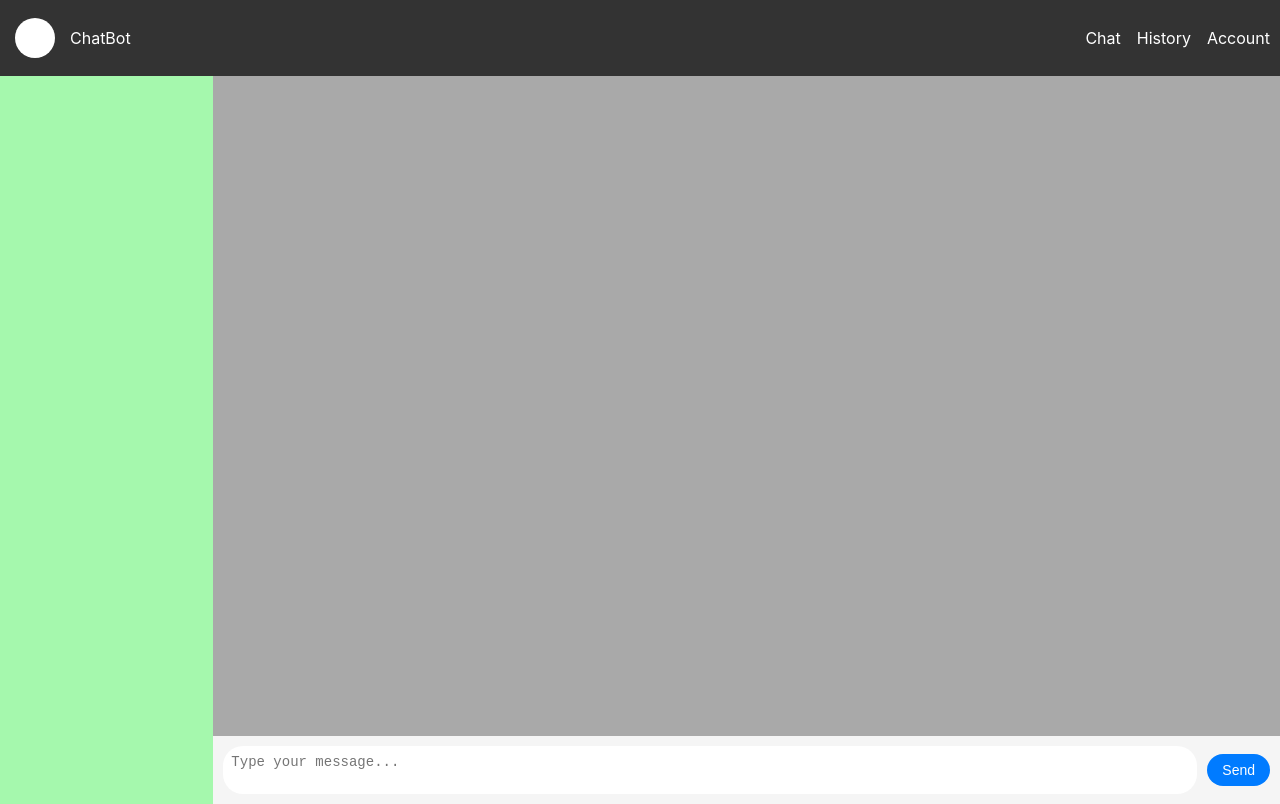
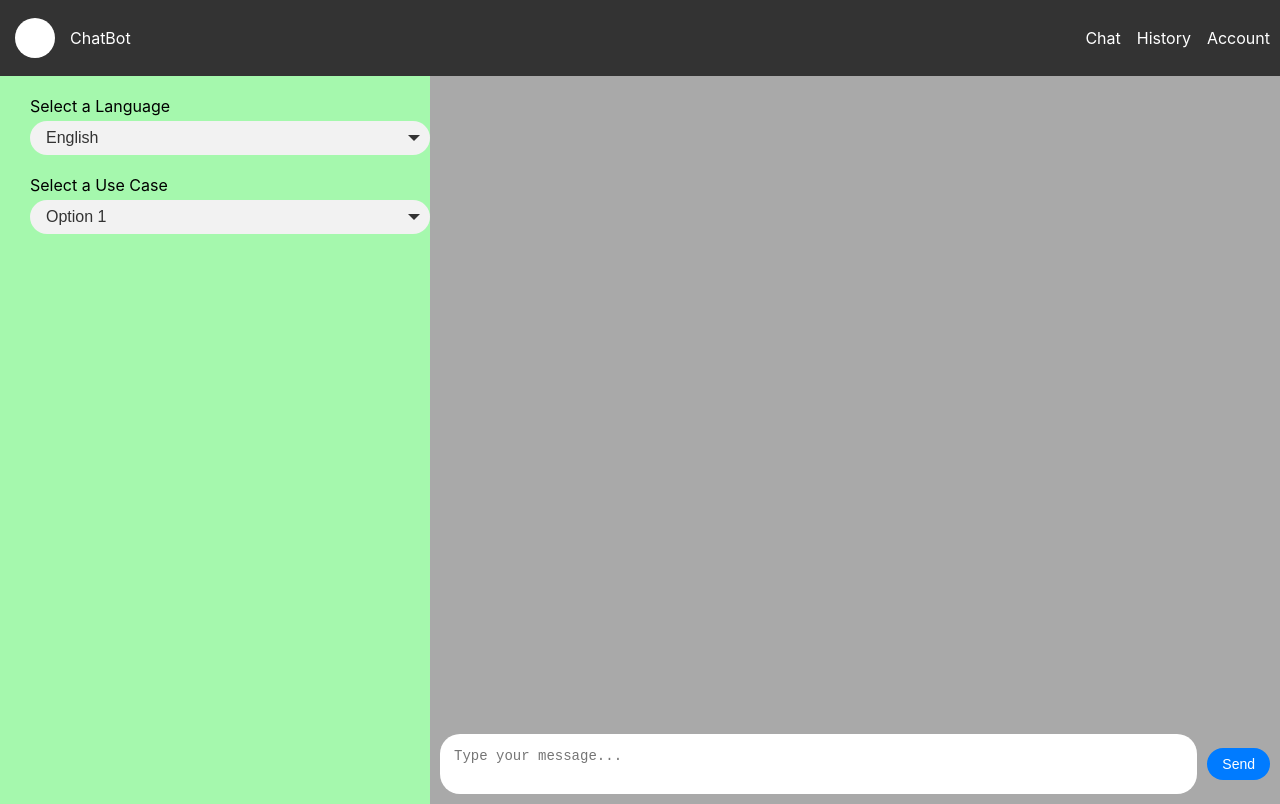
Before and after one commit to jesterccs/ChatBot, a React (Create React App) app: page / in a window 1280 px wide. Built offline with nearby package versions, Linux system fonts and the light colour scheme.

Commit message:
added language selection and use case selection

```diff
--- a/src/App.tsx
+++ b/src/App.tsx
@@ -2,7 +2,7 @@ import React from 'react';
 import ChatBot from './pages/Chatbot'
 import {Route, Routes} from "react-router-dom";
 import Chatbot from "./pages/Chatbot";
-import NavBar from "./NavBar";
+import NavBar from "./Components/NavBar";
 import History from "./pages/History";
 import Account from "./pages/Account";
 
@@ -14,7 +14,7 @@ function App() {
         <div className="container">
           <Routes>
             <Route path="/" element={<Chatbot/>}/>
-            <Route path="/history" element={<History/>}/>
+            <Route path="/home/history" element={<History/>}/>
             <Route path="/account" element={<Account/>}/>
           </Routes>
         </div>
--- a/src/NavBar.tsx
+++ b/src/Components/NavBar.tsx
@@ -1,5 +1,5 @@
 import React from "react";
-import "./navbar.css"
+import "../navbar.css"
 import {Link, useMatch, useResolvedPath} from "react-router-dom";
 
 function NavBar() {
--- a/src/pages/Chatbot.tsx
+++ b/src/pages/Chatbot.tsx
@@ -12,6 +12,16 @@ const Chatbot: React.FC = () => {
     const [inputValue, setInputValue] = useState("");
     const messagesEndRef = useRef<HTMLDivElement>(null);
     const inputRef = useRef<HTMLTextAreaElement>(null);
+
+    const [useCaseIsOpen, setUseCaseIsOpen] = useState(false);
+    const [useCaseSelectedOption, setUseCaseSelectedOption] = useState('');
+    const [languageIsOpen, setLanguageIsOpen] = useState(false)
+    const [languageSelectedOption, setLanguageSelectedOption] = useState('')
+
+
+    const useCaseOptions = ['Option 1', 'Option 2', 'Option 3'];
+    const languageOptions = ['English', 'Sinhala', 'Tamil']
+
 
     useEffect(() => {
         // Scroll to the bottom of the chat window whenever new messages are added
@@ -62,11 +72,69 @@ const Chatbot: React.FC = () => {
         }
     };
 
+
+    const useCaseToggleMenu = () => {
+        setUseCaseIsOpen(!useCaseIsOpen);
+    };
+
+    const handleOptionClickUseCase = (option: any) => {
+        setUseCaseSelectedOption(option);
+        setUseCaseIsOpen(false);
+    };
+
+    const languageToggleMenu = () => {
+        setLanguageIsOpen(!languageIsOpen)
+    }
+
+    const handleOptionsClickLanguage = (language: any) => {
+        setLanguageSelectedOption(language)
+        setLanguageIsOpen(false)
+    }
+
     return (
         <div className="container">
             <div className="chatbot-container">
                 {/*Features*/}
-                <div className="feature-container"></div>
+                <div className="feature-container">
+
+                    <div className="language-dropdown-container">
+                        <label className="language-dropdown-label">Select a Language</label>
+                        <div className="language-dropdown">
+                            <button className="language-dropdown-toggle" onClick={languageToggleMenu}>
+                                {languageSelectedOption ? languageSelectedOption : languageOptions[0]}
+                            </button>
+                            {languageIsOpen && (
+                                <ul className="language-dropdown-menu">
+                                    {languageOptions.map((language, index) => (
+                                        <li key={index} onClick={() => handleOptionsClickLanguage(language)}>
+                                            {language}
+                                        </li>
+                                    ))}
+                                </ul>
+                            )}
+                        </div>
+                    </div>
+
+                    <div className="useCase-dropdown-container">
+                        <label className="useCase-dropdown-label">Select a Use Case</label>
+                        <div className="useCase-dropdown">
+                            <button className="useCase-dropdown-toggle" onClick={useCaseToggleMenu}>
+                                {useCaseSelectedOption ? useCaseSelectedOption : useCaseOptions[0]}
+                            </button>
+                            {useCaseIsOpen && (
+                                <ul className="useCase-dropdown-menu">
+                                    {useCaseOptions.map((option, index) => (
+                                        <li key={index} onClick={() => handleOptionClickUseCase(option)}>
+                                            {option}
+                                        </li>
+                                    ))}
+                                </ul>
+                            )}
+                        </div>
+                    </div>
+
+
+                </div>
 
                 {/*Message container*/}
                 <div className="message-container">
@@ -75,14 +143,14 @@ const Chatbot: React.FC = () => {
                             <React.Fragment key={message.id}>
                                 <div
                                     className={`message ${message.sender === "user" ? "user" : "chatbot"}`}
-                                    style={{ whiteSpace: "pre-wrap" }}
+                                    style={{whiteSpace: "pre-wrap"}}
                                 >
                                     {message.content}
                                 </div>
                                 <div>response</div>
                             </React.Fragment>
                         ))}
-                        <div ref={messagesEndRef} />
+                        <div ref={messagesEndRef}/>
                     </div>
 
 
--- a/src/styles/ChatBot.css
+++ b/src/styles/ChatBot.css
@@ -10,8 +10,10 @@
 }
 
 .feature-container {
-    flex: 1;
+    flex: 2;
     background-color: #a5f8ad;
+    /*display: flex;*/
+    justify-content: center;
 }
 
 .message-container {
@@ -51,7 +53,7 @@
     display: flex;
     align-items: flex-end;
     padding: 10px;
-    background-color: #f5f5f5;
+    background-color: darkgray;
 }
 
 .input-container {
@@ -65,7 +67,7 @@
     min-height: 30px;
     max-height: 200px;
     resize: none;
-    padding: 8px;
+    padding: 14px;
     border: none;
     border-radius: 20px;
     margin-right: 10px;
@@ -98,3 +100,126 @@
     font-size: 14px;
     cursor: pointer;
 }
+
+
+
+.useCase-dropdown-container {
+    margin: 20px 0 0 30px;
+}
+
+.useCase-dropdown {
+    /*margin-left: 100px;*/
+    margin-top: 5px;
+    position: relative;
+    display: inline-block;
+}
+
+.useCase-dropdown-toggle {
+    background-color: #f2f2f2;
+    color: #333;
+    border: none;
+    padding: 8px 16px;
+    font-size: 16px;
+    cursor: pointer;
+    width: 50vh;
+    border-radius: 20px;
+    position: relative;
+    text-align: left;
+}
+
+.useCase-dropdown-toggle::after {
+    content: '';
+    position: absolute;
+    top: 50%;
+    right: 10px;
+    transform: translateY(-50%);
+    border-style: solid;
+    border-width: 6px 6px 0 6px;
+    border-color: #333 transparent transparent transparent;
+}
+
+.useCase-dropdown-menu {
+    position: absolute;
+    top: 100%;
+    left: 0;
+    background-color: #f9f9f9;
+    padding: 8px 0;
+    list-style: none;
+    margin: 0;
+    width: 150px;
+    border: 1px solid #ccc;
+    border-radius: 4px;
+    box-shadow: 0 2px 5px rgba(0, 0, 0, 0.15);
+}
+
+.useCase-dropdown-menu li {
+    padding: 8px 16px;
+    cursor: pointer;
+}
+
+.useCase-dropdown-menu li:hover {
+    background-color: #e2e2e2;
+}
+
+
+
+
+.language-dropdown-container {
+    margin: 20px 0 0 30px;
+    position: relative;
+    z-index: 2;
+}
+
+.language-dropdown {
+    /*margin-left: 100px;*/
+    margin-top: 5px;
+    position: relative;
+    display: inline-block;
+}
+
+.language-dropdown-toggle {
+    background-color: #f2f2f2;
+    color: #333;
+    border: none;
+    padding: 8px 16px;
+    font-size: 16px;
+    cursor: pointer;
+    width: 50vh;
+    border-radius: 20px;
+    position: relative;
+    text-align: left;
+}
+
+.language-dropdown-toggle::after {
+    content: '';
+    position: absolute;
+    top: 50%;
+    right: 10px;
+    transform: translateY(-50%);
+    border-style: solid;
+    border-width: 6px 6px 0 6px;
+    border-color: #333 transparent transparent transparent;
+}
+
+.language-dropdown-menu {
+    position: absolute;
+    top: 100%;
+    left: 0;
+    background-color: #f9f9f9;
+    padding: 8px 0;
+    list-style: none;
+    margin: 0;
+    width: 150px;
+    border: 1px solid #ccc;
+    border-radius: 4px;
+    box-shadow: 0 2px 5px rgba(0, 0, 0, 0.15);
+}
+
+.language-dropdown-menu li {
+    padding: 8px 16px;
+    cursor: pointer;
+}
+
+.language-dropdown-menu li:hover {
+    background-color: #e2e2e2;
+}
```
